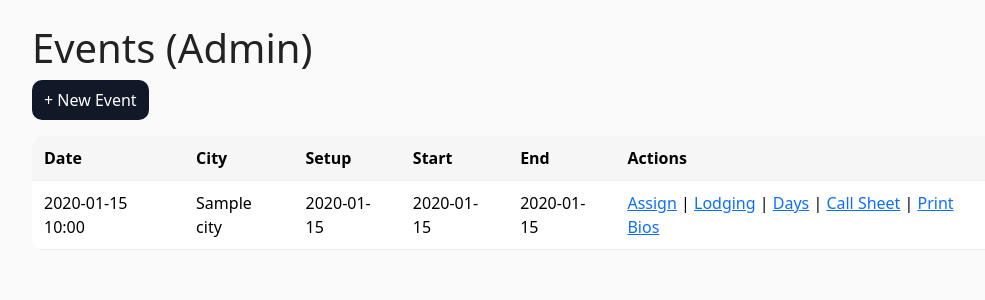
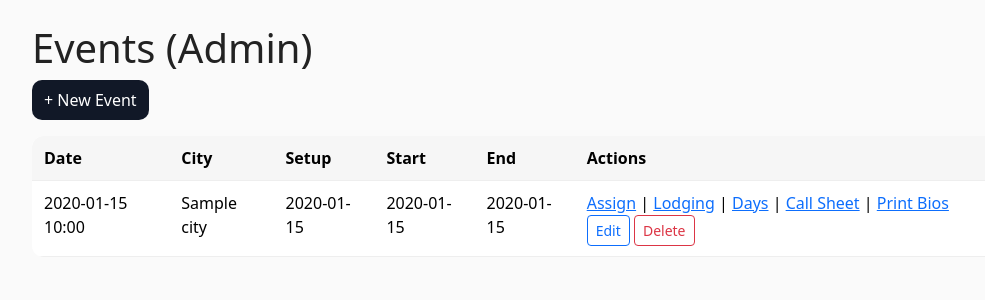
Before and after one commit to Ksmishra123/osa_staff, a Flask app: template templates/events.html in a window 1280 px wide. Shown: the part 49-349 px from the top of the page, without its empty margins (124-1109 px from the left). Run offline with Flask 3, Linux system fonts and the light colour scheme; the template is opened without the code that fills it: most values are stand-ins (such as "Sample title", 1, 10 or a date in 2020); parts of the project's set-up code (start-up, migrations or seed data) failed here and were passed over.

Commit message:
Update events.html

```diff
--- a/templates/events.html
+++ b/templates/events.html
@@ -16,6 +16,10 @@
 <td>{{ e.event_end.strftime('%Y-%m-%d %H:%M') if e.event_end else '' }}</td>
 <td><a href='{{ url_for('admin_assign', eid=e.id) }}'>Assign</a> | <a href="{{ url_for('admin_event_lodging', eid=e.id) }}">Lodging</a> | <a href="{{ url_for('admin_event_days', eid=e.id) }}">Days</a>
 | <a href='{{ url_for('call_sheet', eid=e.id) }}' target='_blank'>Call Sheet</a> | <a href="{{ url_for('admin_event_bios', eid=e.id) }}">Print Bios</a>
+<a class="btn btn-sm btn-outline-primary" href="{{ url_for('admin_edit_event', eid=e.id) }}">Edit</a>
+<form method="post" action="{{ url_for('admin_delete_event', eid=e.id) }}" style="display:inline" onsubmit="return confirm('Delete this event?');">
+  <button class="btn btn-sm btn-outline-danger" type="submit">Delete</button>
+</form>
 </td>
 </tr>{% endfor %}
 </tbody></table>
```
